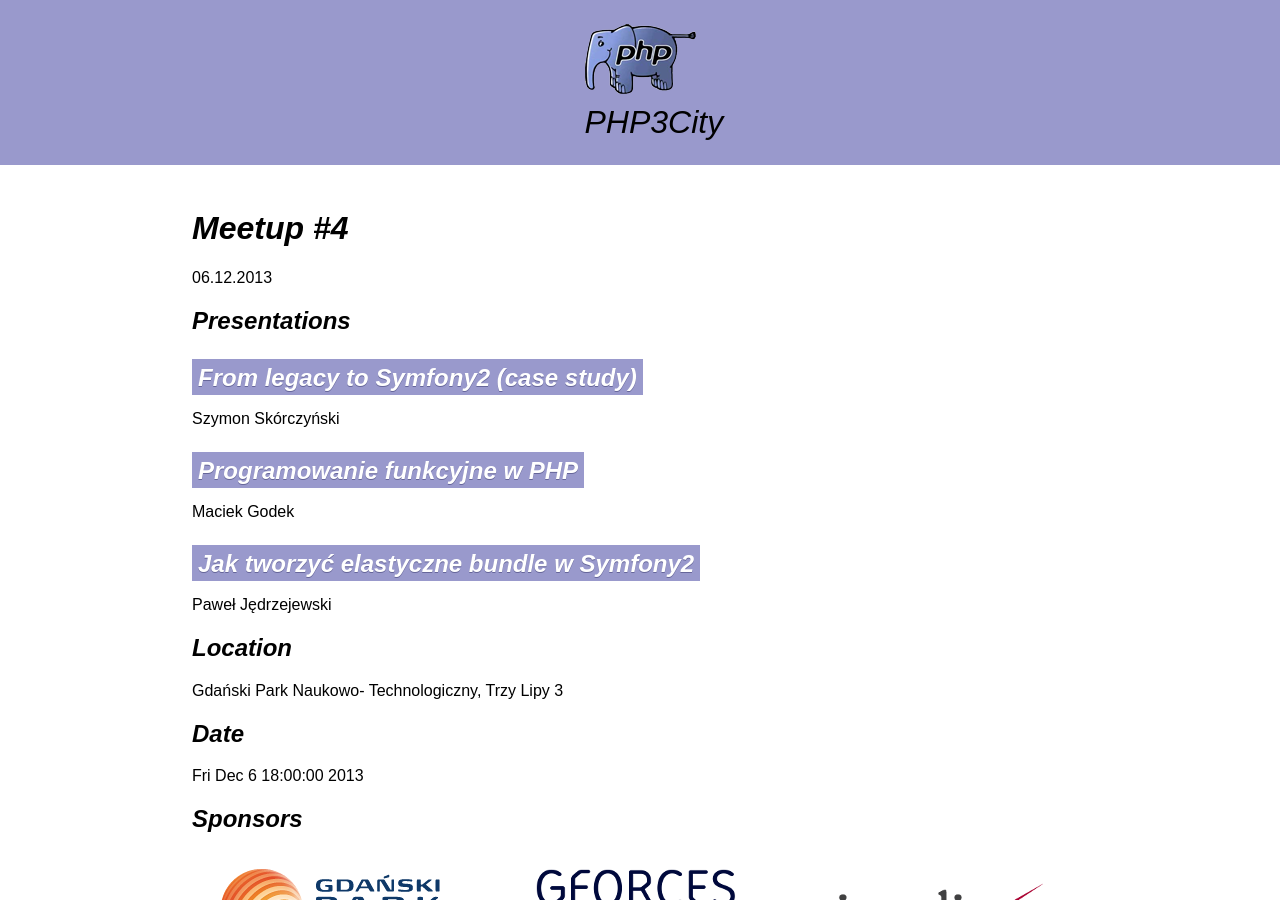
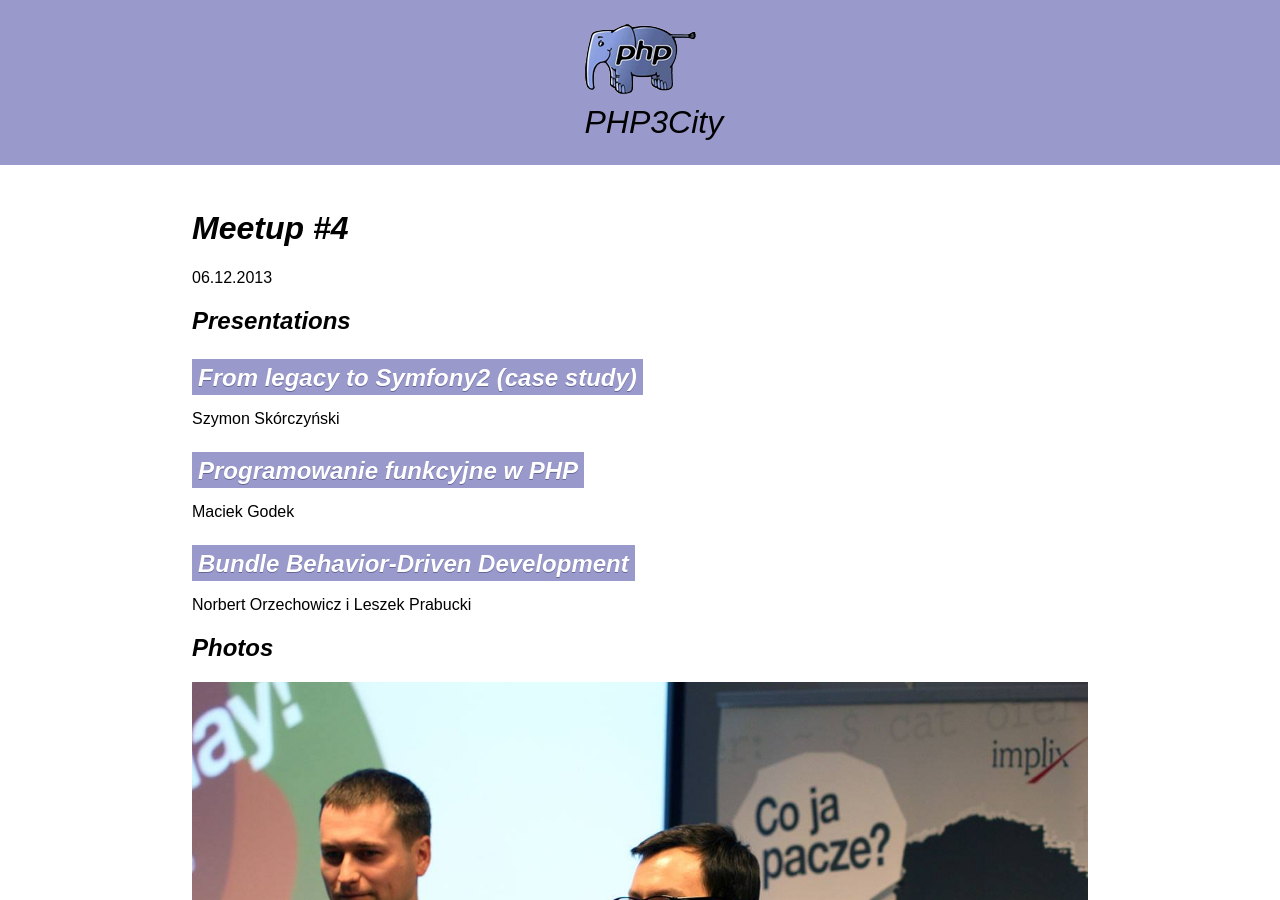
Before and after one commit to php3city/php3city.pl, a Jekyll site: the page built from _posts/2013-12-06-meetup-4.md, in a window 1280 px wide and 900 px high. Built offline with Jekyll 4.4.1, drawn with Linux system fonts in a browser that asks for light colours; some web fonts are replaced.

Commit message:
Change last talk and add link to facebook gallery.

```diff
--- a/_posts/2013-12-06-meetup-4.md
+++ b/_posts/2013-12-06-meetup-4.md
@@ -3,6 +3,7 @@
 title: Meetup &#35;4
 location: Gdański Park Naukowo- Technologiczny, Trzy Lipy 3
 date: 06.12.2013 18:00
+gallery: https://www.facebook.com/media/set/?set=a.231447237032139.1073741833.137799619730235&type=3
 ---
 ## Presentations
 
@@ -21,11 +22,15 @@
     </li>
     <li>
         <a href="https://joind.in/talk/view/10259">
-            <h3 class="title">Jak tworzyć elastyczne bundle w Symfony2</h3>
-            <span  class="info">Paweł Jędrzejewski</span>
+            <h3 class="title">Bundle Behavior-Driven Development</h3>
+            <span  class="info">Norbert Orzechowicz i Leszek Prabucki</span>
         </a>
     </li>
 </ul>
+
+## Photos
+
+[![](/media/4/gallery.jpg)]({{ page.gallery }})
 
 ## Location
 
```
Also changed, not shown: media/4/gallery.jpg (added).
